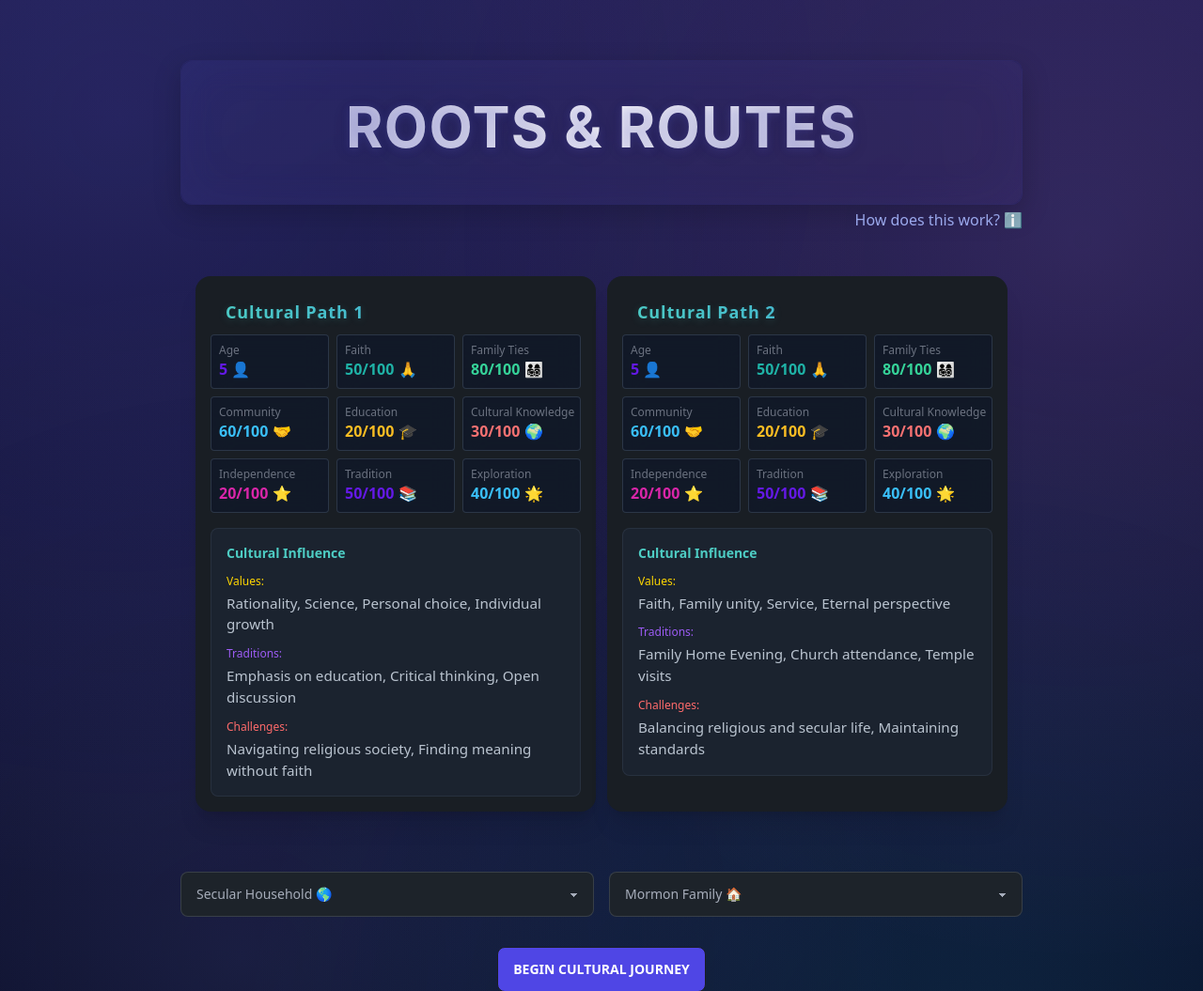
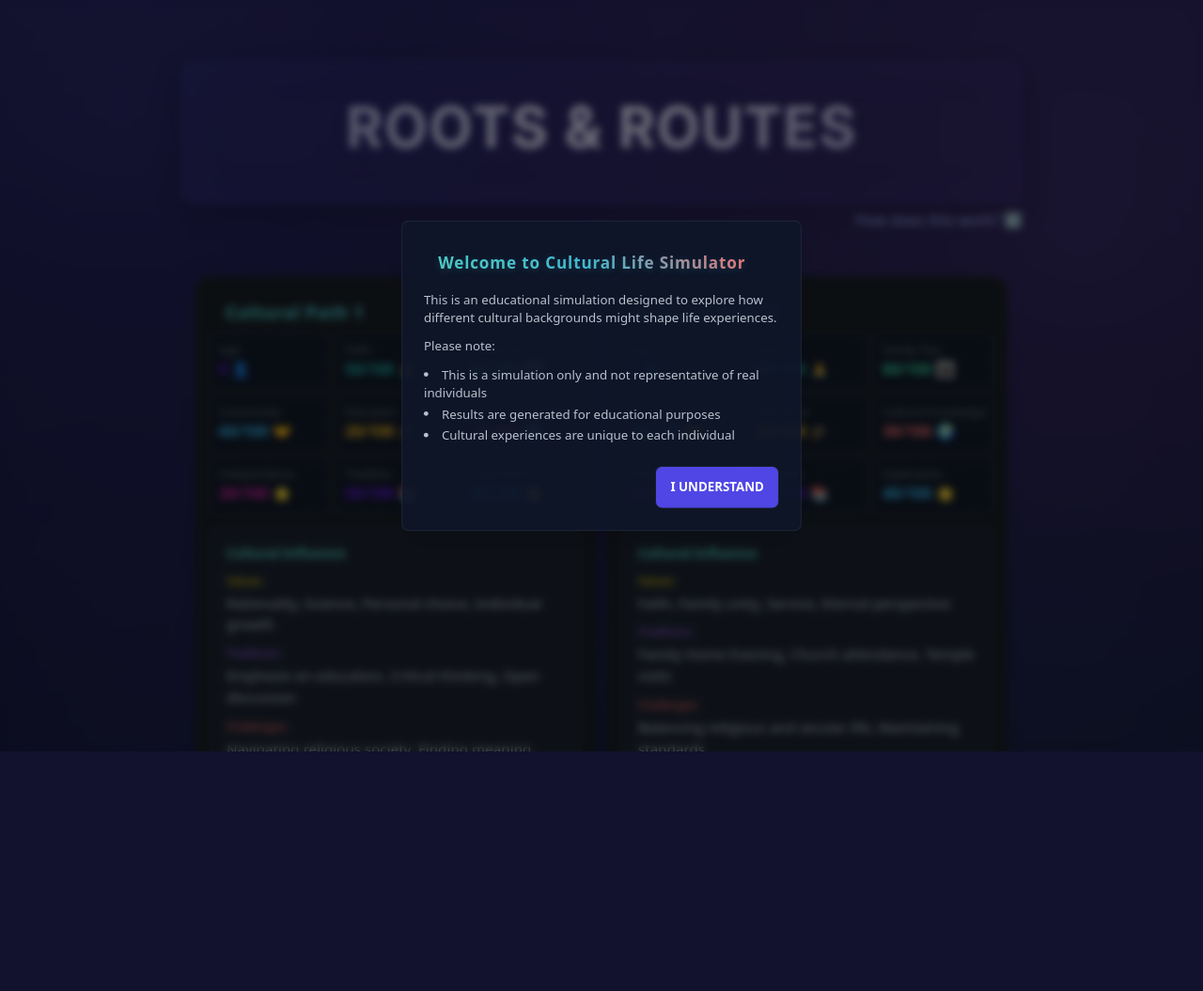
Before and after one commit to Novakiki/cultural-simulator, a FastAPI app: page / in a window 1280 px wide. Shown: the top 1055 px of the page at 94% size. After the commit the page ends 800 px from the top, so only its background shows below. Run offline with FastAPI, Linux system fonts and the light colour scheme; some libraries are stand-ins or nearby versions.

Commit message:
feat: add initial disclaimer modal
- Add modal to inform users about simulation nature

- Implement localStorage to show only on first visit

- Style modal with glass morphism to match app theme

- Add smooth fade and scale animations

```diff
--- a/static/js/main.js
+++ b/static/js/main.js
@@ -122,6 +122,31 @@ async function handleStartSimulation() {
 document.addEventListener('DOMContentLoaded', () => {
     console.log('Initializing application...');
 
+    // Show disclaimer modal on first visit
+    const hasSeenDisclaimer = localStorage.getItem('hasSeenDisclaimer');
+    if (!hasSeenDisclaimer) {
+        const modal = document.getElementById('disclaimer-modal');
+        if (modal) {
+            // Show modal with animation
+            setTimeout(() => {
+                modal.classList.add('opacity-100');
+                modal.classList.remove('opacity-0', 'pointer-events-none');
+                modal.querySelector('.bg-slate-900\\/90').classList.add('scale-100');
+            }, 100);
+
+            // Handle acknowledgment
+            const acknowledgeBtn = document.getElementById('acknowledge-disclaimer');
+            if (acknowledgeBtn) {
+                acknowledgeBtn.addEventListener('click', () => {
+                    modal.classList.remove('opacity-100');
+                    modal.classList.add('opacity-0', 'pointer-events-none');
+                    modal.querySelector('.bg-slate-900\\/90').classList.remove('scale-100');
+                    localStorage.setItem('hasSeenDisclaimer', 'true');
+                });
+            }
+        }
+    }
+
     // Populate dropdowns
     populateDropdowns();
 
--- a/templates/index.html
+++ b/templates/index.html
@@ -239,5 +239,26 @@
 
     <!-- Import JavaScript -->
     <script type="module" src="/static/js/main.js"></script>
+
+    <!-- Simulation Disclaimer Modal -->
+    <div id="disclaimer-modal" class="fixed inset-0 bg-black/50 backdrop-blur-sm flex items-center justify-center z-50 opacity-0 pointer-events-none transition-all duration-300">
+        <div class="bg-slate-900/90 border border-slate-600/30 p-6 rounded-lg shadow-xl max-w-md mx-4 transform scale-95 transition-all duration-300">
+            <h3 class="text-lg font-bold mb-4 gradient-text">Welcome to Cultural Life Simulator</h3>
+            <div class="space-y-3 text-slate-300">
+                <p class="text-sm">This is an educational simulation designed to explore how different cultural backgrounds might shape life experiences.</p>
+                <p class="text-sm">Please note:</p>
+                <ul class="text-sm list-disc list-inside space-y-1">
+                    <li>This is a simulation only and not representative of real individuals</li>
+                    <li>Results are generated for educational purposes</li>
+                    <li>Cultural experiences are unique to each individual</li>
+                </ul>
+            </div>
+            <div class="mt-6 flex justify-end">
+                <button id="acknowledge-disclaimer" class="btn bg-indigo-600 hover:bg-indigo-700 text-white">
+                    I Understand
+                </button>
+            </div>
+        </div>
+    </div>
 </body>
 </html>
```
